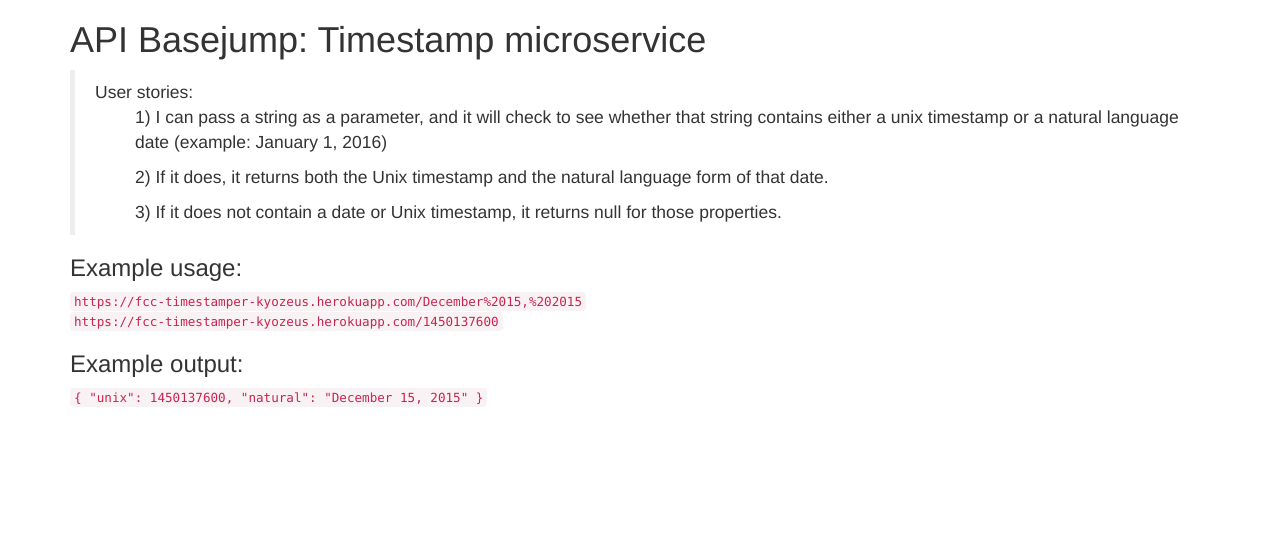
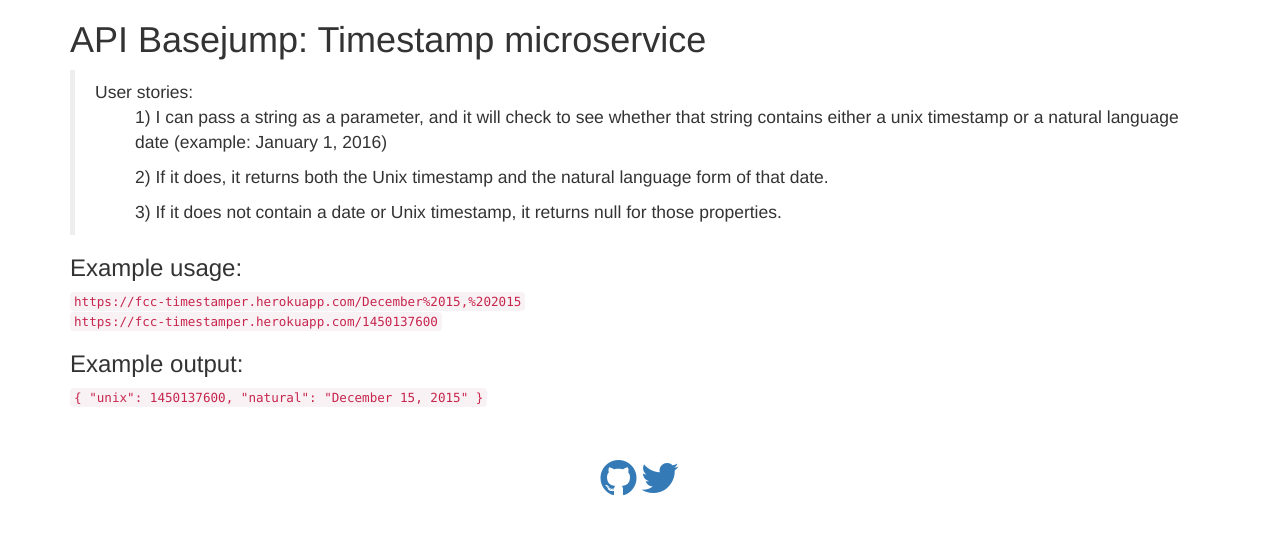
Before and after one commit to FranciscoKnebel/fcc-TimeStamper, a website: page public/index.html in a window 1280 px wide. Drawn offline with nearby package versions, Linux system fonts and the light colour scheme.

Commit message:
Added social icons. Fixed example link

```diff
--- a/public/index.html
+++ b/public/index.html
@@ -4,6 +4,7 @@
         <title>fcc-TimeStamper</title>
 
         <link rel="stylesheet" href="https://maxcdn.bootstrapcdn.com/bootstrap/3.3.6/css/bootstrap.min.css">
+        <link rel="stylesheet" href="https://maxcdn.bootstrapcdn.com/font-awesome/4.5.0/css/font-awesome.min.css">
     </head>
     <body>
         <div class="container">
@@ -18,8 +19,8 @@
                 <ul>3) If it does not contain a date or Unix timestamp, it returns null for those properties.</ul>
             </blockquote>
             <h3>Example usage:</h3>
-            <code>https://fcc-timestamper-kyozeus.herokuapp.com/December%2015,%202015</code><br>
-            <code>https://fcc-timestamper-kyozeus.herokuapp.com/1450137600</code>
+            <code>https://fcc-timestamper.herokuapp.com/December%2015,%202015</code><br>
+            <code>https://fcc-timestamper.herokuapp.com/1450137600</code>
             <h3>Example output:</h3>
             <code>
                 {
@@ -27,6 +28,11 @@
                   "natural": "December 15, 2015"
                 }
             </code>
+
+            <footer align='center' style="padding-top: 50px;">
+                <a href="https://github.com/KyoZeus/fcc-timestamper" target="_blank"><i class="fa fa-github fa-3x"></i></a>
+                <a href="https://twitter.com/chicoknebel" target="_blank"><i class="fa fa-twitter fa-3x"></i></a>
+            </footer>
         </div>
     </body>
 </html>
```
